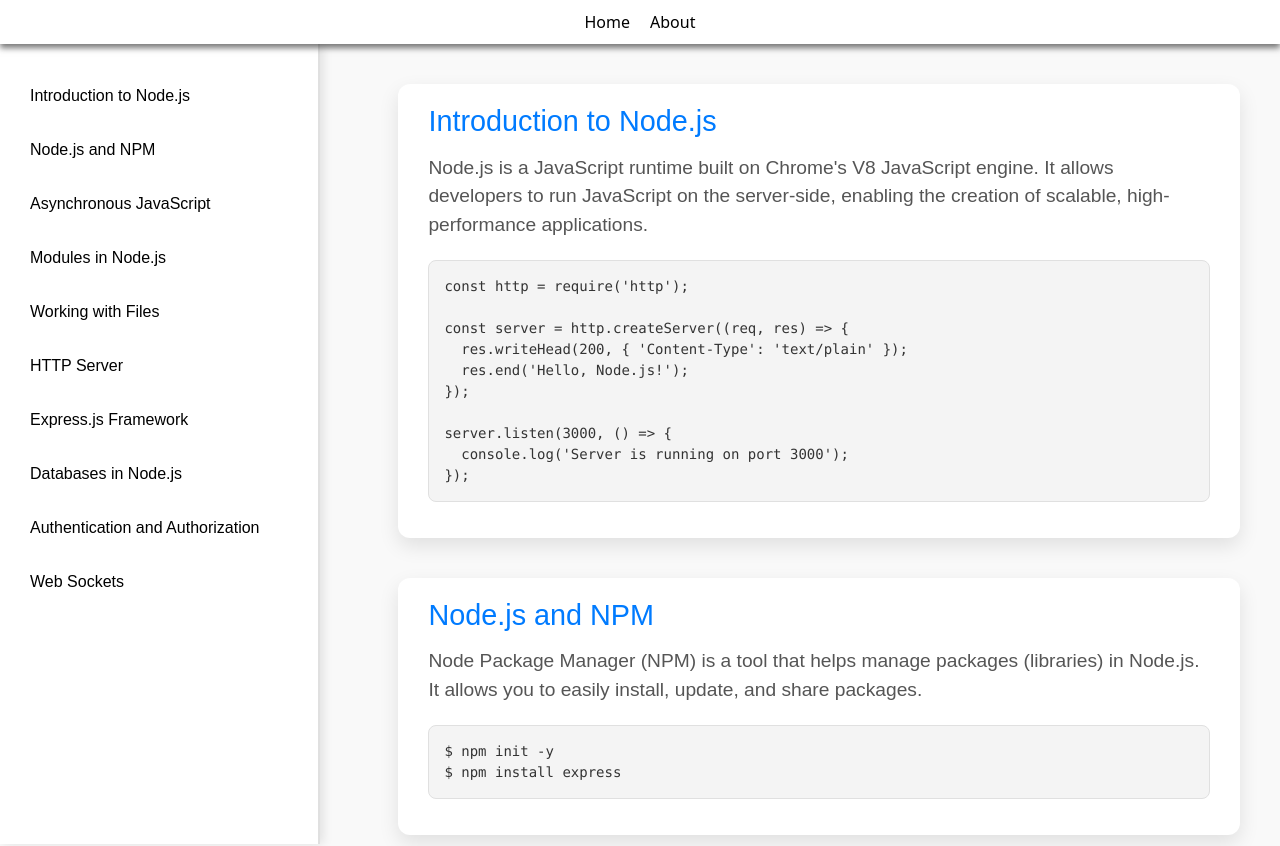
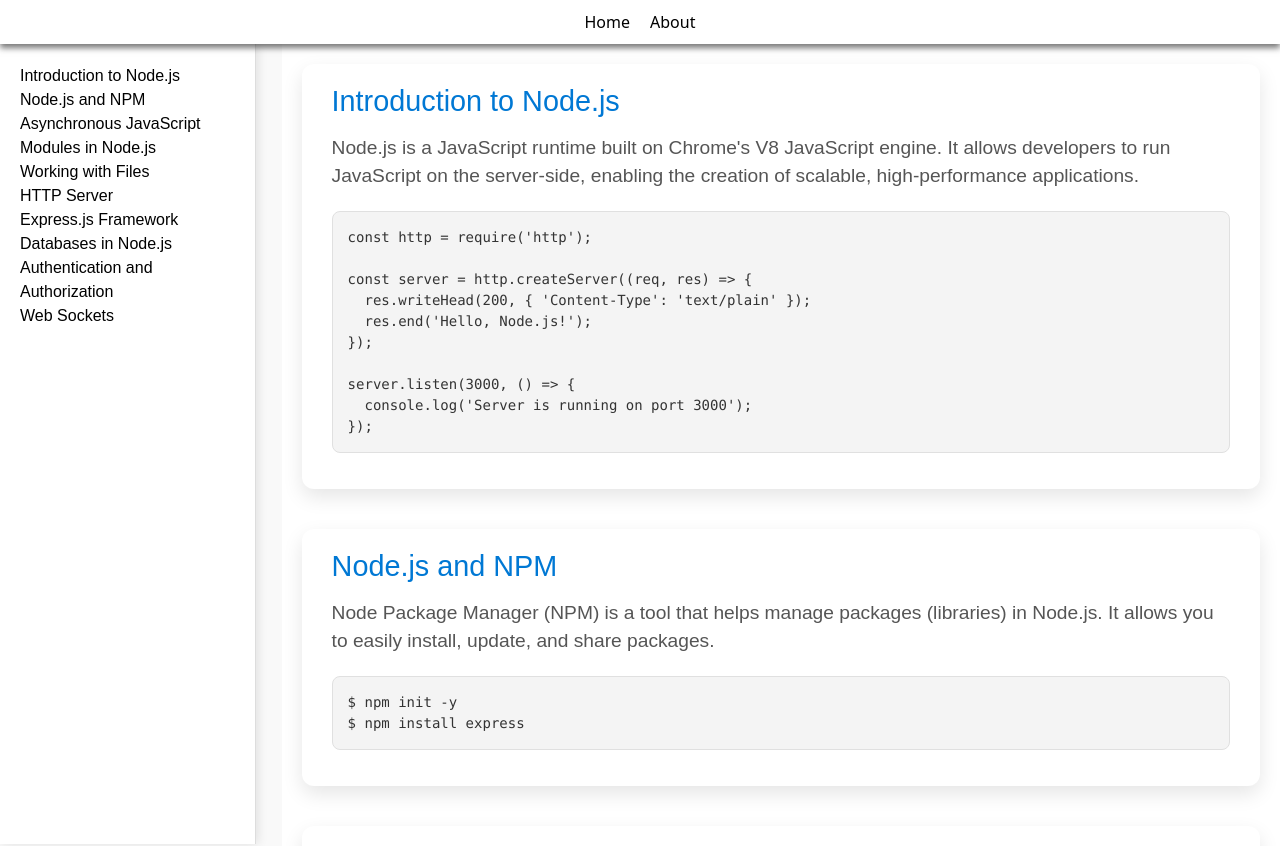
Before and after one commit to bokigolic/TechPath, a React (Create React App) app: page /nodejs in a window 1280 px wide. Shown: the top 846 px of the page. Built offline with nearby package versions, Linux system fonts and the light colour scheme.

Commit message:
update styling for all sections

```diff
--- a/src/styles/Git.css
+++ b/src/styles/Git.css
@@ -7,73 +7,24 @@
 }
 
 .left-nav {
-  width: 25%;
+  width: 20%;
   background: #ffffff;
   padding: 20px;
-  border-right: 2px solid #e0e0e0;
-  box-shadow: 3px 0 10px rgba(0, 0, 0, 0.1);
+  border-right: 1px solid #ddd;
+  box-shadow: 2px 0 10px rgba(0, 0, 0, 0.1);
   position: fixed;
   height: 100vh;
   overflow-y: auto;
 }
 
-.left-nav ul {
-  list-style: none;
-  padding: 0;
+.content-area {
+  margin-left: 22%;
+  padding: 20px;
+  flex-grow: 1;
+  background: #fff;
+  min-height: 100vh;
 }
 
-.nav-link {
-  display: block;
-  background-color: #007bff;
-  color: #ffffff;
-  text-decoration: none;
-  padding: 10px 15px;
-  font-size: 1rem;
-  border-radius: 8px;
-  transition: background 0.3s ease, box-shadow 0.3s ease;
+.content-area h2 {
+  color: #0078d4;
 }
-
-.nav-link:hover {
-  background-color: #0056b3;
-  box-shadow: 0 4px 12px rgba(0, 0, 0, 0.15);
-}
-
-.content-area {
-  margin-left: 28%;
-  padding: 40px;
-  flex: 1;
-}
-
-.content-section {
-  background: #ffffff;
-  border-radius: 12px;
-  box-shadow: 0 8px 20px rgba(0, 0, 0, 0.1);
-  padding: 20px 30px;
-  margin-bottom: 40px;
-  transition: transform 0.3s ease, box-shadow 0.3s ease;
-}
-
-.content-section:hover {
-  transform: translateY(-5px);
-  box-shadow: 0 12px 25px rgba(0, 0, 0, 0.2);
-}
-
-.content-section h2 {
-  font-size: 1.8rem;
-  color: #007bff;
-  margin-bottom: 15px;
-}
-
-.content-section p {
-  font-size: 1.2rem;
-  color: #555;
-  margin-bottom: 20px;
-}
-
-.content-section pre {
-  background: #f4f4f4;
-  padding: 15px;
-  border-radius: 8px;
-  border: 1px solid #e0e0e0;
-  overflow-x: auto;
-}
--- a/src/styles/HtmlCss.css
+++ b/src/styles/HtmlCss.css
@@ -1,17 +1,17 @@
-/* Overall container */
-.html-css-container {
+/* Container styling for all components */
+.component-container {
   display: flex;
   font-family: "Arial", sans-serif;
+  margin: 0;
   background-color: #f9f9f9;
   color: #333;
-  min-height: 100vh;
 }
 
-/* Left Navigation */
-.left-nav {
+/* Navigation styling for all components */
+.component-nav {
   width: 25%;
+  padding: 20px;
   background: #ffffff;
-  padding: 20px;
   border-right: 2px solid #e0e0e0;
   box-shadow: 3px 0 10px rgba(0, 0, 0, 0.1);
   position: fixed;
@@ -19,160 +19,166 @@
   overflow-y: auto;
 }
 
-.left-nav ul {
+.component-nav h2 {
+  font-size: 1.8rem;
+  color: #0078d4;
+  text-shadow: 1px 1px 2px rgba(0, 0, 0, 0.15);
+  margin-bottom: 20px;
+}
+
+.component-nav ul {
   list-style: none;
   padding: 0;
 }
 
-.left-nav li {
-  margin: 10px 0;
+.component-nav ul li {
+  margin: 15px 0;
 }
 
-.nav-link {
-  display: block;
+.component-nav ul li a {
+  text-decoration: none;
+  font-size: 1.1rem;
+  color: #0078d4;
+  padding: 10px 15px;
+  display: inline-block;
+  border-radius: 8px;
+  transition: all 0.3s ease-in-out;
+}
+
+.component-nav ul li a:hover {
+  background: #0078d4;
+  color: #ffffff;
+  box-shadow: 0 5px 15px rgba(0, 120, 212, 0.3);
+}
+
+/* Main content styling for all components */
+.component-main {
+  margin-left: 28%;
+  padding: 40px;
+  line-height: 1.8;
+  background: #f4f4f4;
+  min-height: 100vh;
+}
+
+.component-main h1 {
+  font-size: 2.5rem;
+  color: #333333;
+  text-shadow: 1px 1px 2px rgba(0, 0, 0, 0.2);
+  margin-bottom: 20px;
+}
+
+.component-main h2 {
+  font-size: 2rem;
+  color: #0078d4;
+  margin-bottom: 15px;
+}
+
+.component-main p {
+  font-size: 1.2rem;
+  color: #555555;
+  margin-bottom: 20px;
+}
+
+.component-main ul {
+  margin: 20px 0;
+  padding-left: 40px;
+  color: #444;
+}
+
+.component-main ul li {
+  margin: 10px 0;
+  font-size: 1.1rem;
+}
+
+.component-main pre {
+  background: #ffffff;
+  padding: 20px;
+  border-radius: 8px;
+  box-shadow: 0 4px 10px rgba(0, 0, 0, 0.1);
+  overflow-x: auto;
+  margin-bottom: 20px;
+  font-size: 1rem;
+  color: #444;
+}
+
+.component-main pre code {
+  font-family: "Courier New", Courier, monospace;
+}
+
+/* Table styling */
+.component-main table {
+  width: 100%;
+  border-collapse: collapse;
+  margin: 20px 0;
+  background: #ffffff;
+  border-radius: 8px;
+  box-shadow: 0 4px 10px rgba(0, 0, 0, 0.1);
+  overflow: hidden;
+}
+
+.component-main table th,
+.component-main table td {
+  text-align: left;
+  padding: 15px;
+  border-bottom: 1px solid #ddd;
+}
+
+.component-main table th {
+  background: #0078d4;
+  color: #ffffff;
+  text-transform: uppercase;
+}
+
+.component-main table tr:hover {
+  background: #f1faff;
+  cursor: pointer;
+}
+
+/* Code block styling */
+.component-main code {
+  background: #f1f1f1;
+  padding: 5px 8px;
+  border-radius: 5px;
+  font-family: "Courier New", Courier, monospace;
+  color: #0078d4;
+}
+
+.component-main pre code {
+  background: transparent;
+  padding: 0;
+  color: inherit;
+}
+
+/* Buttons (if any) */
+.component-main .btn {
   background-color: #0078d4;
   color: #ffffff;
+  padding: 10px 15px;
+  border: none;
   text-decoration: none;
-  padding: 10px 15px;
-  font-size: 1rem;
   border-radius: 8px;
-  text-align: left;
-  transition: background 0.3s ease, box-shadow 0.3s ease;
+  cursor: pointer;
+  transition: all 0.3s ease;
+  display: inline-block;
+  margin-top: 10px;
 }
 
-.nav-link:hover {
+.component-main .btn:hover {
   background-color: #005bb5;
-  box-shadow: 0 4px 12px rgba(0, 0, 0, 0.15);
+  box-shadow: 0 4px 10px rgba(0, 0, 0, 0.2);
 }
 
-/* Content Area */
-.content-area {
-  margin-left: 28%;
-  padding: 40px;
-  flex: 1;
-}
-
-.content-section {
+/* 3D Shadowing for sections */
+.component-main section {
   background: #ffffff;
   border-radius: 12px;
-  box-shadow: 0 8px 20px rgba(0, 0, 0, 0.1);
-  padding: 20px 30px;
+  box-shadow: 0 8px 20px rgba(0, 0, 0, 0.15);
+  padding: 30px;
   margin-bottom: 40px;
   transition: transform 0.3s ease, box-shadow 0.3s ease;
 }
 
-.content-section:hover {
+.component-main section:hover {
   transform: translateY(-5px);
   box-shadow: 0 12px 25px rgba(0, 0, 0, 0.2);
 }
-
-.content-section h2 {
-  font-size: 1.8rem;
-  color: #0078d4;
-  margin-bottom: 15px;
-}
-
-.content-section p {
-  font-size: 1.2rem;
-  color: #555;
-  margin-bottom: 20px;
-}
-
-.content-section pre {
-  background: #f4f4f4;
-  padding: 15px;
-  border-radius: 8px;
-  border: 1px solid #e0e0e0;
-  overflow-x: auto;
-}
-
-.content-section a {
-  text-decoration: none;
-  color: #0078d4;
-  font-weight: bold;
-  transition: color 0.3s ease;
-}
-
-.content-section a:hover {
-  color: #005bb5;
-}
-.html-css-container {
-  display: flex;
-  font-family: Arial, sans-serif;
-}
-
-.left-nav {
-  width: 20%;
-  background: #f4f4f4;
-  padding: 15px;
-  border-right: 1px solid #ddd;
-}
-
-.left-nav ul {
-  list-style: none;
-  padding: 0;
-}
-
-.left-nav .nav-link {
-  display: block;
-  padding: 10px;
-  margin: 5px 0;
-  text-decoration: none;
-  color: #333;
-  border-radius: 5px;
-  transition: background-color 0.3s ease;
-}
-
-.left-nav .nav-link:hover {
-  background-color: #007bff;
-  color: white;
-}
-
-.quiz-button {
-  margin-top: 15px;
-  width: 100%;
-  padding: 10px;
-  font-size: 16px;
-  background-color: #28a745;
-  color: white;
-  border: none;
-  border-radius: 5px;
-  cursor: pointer;
-}
-
-.quiz-button:hover {
-  background-color: #218838;
-}
-
-.content-area {
-  flex-grow: 1;
-  padding: 20px;
-}
-
-.content-section {
-  margin-bottom: 30px;
-}
-
-.quiz-section {
-  margin-top: 30px;
-  padding: 20px;
-  background-color: #f9f9f9;
-  border: 1px solid #ddd;
-  border-radius: 8px;
-}
-
-.quiz-option {
-  display: block;
-  width: 100%;
-  background-color: #007bff;
-  color: white;
-  border: none;
-  border-radius: 5px;
-  padding: 10px;
-  margin: 10px 0;
-  cursor: pointer;
-}
-
-.quiz-option:hover {
-  background-color: #0056b3;
-}
```
